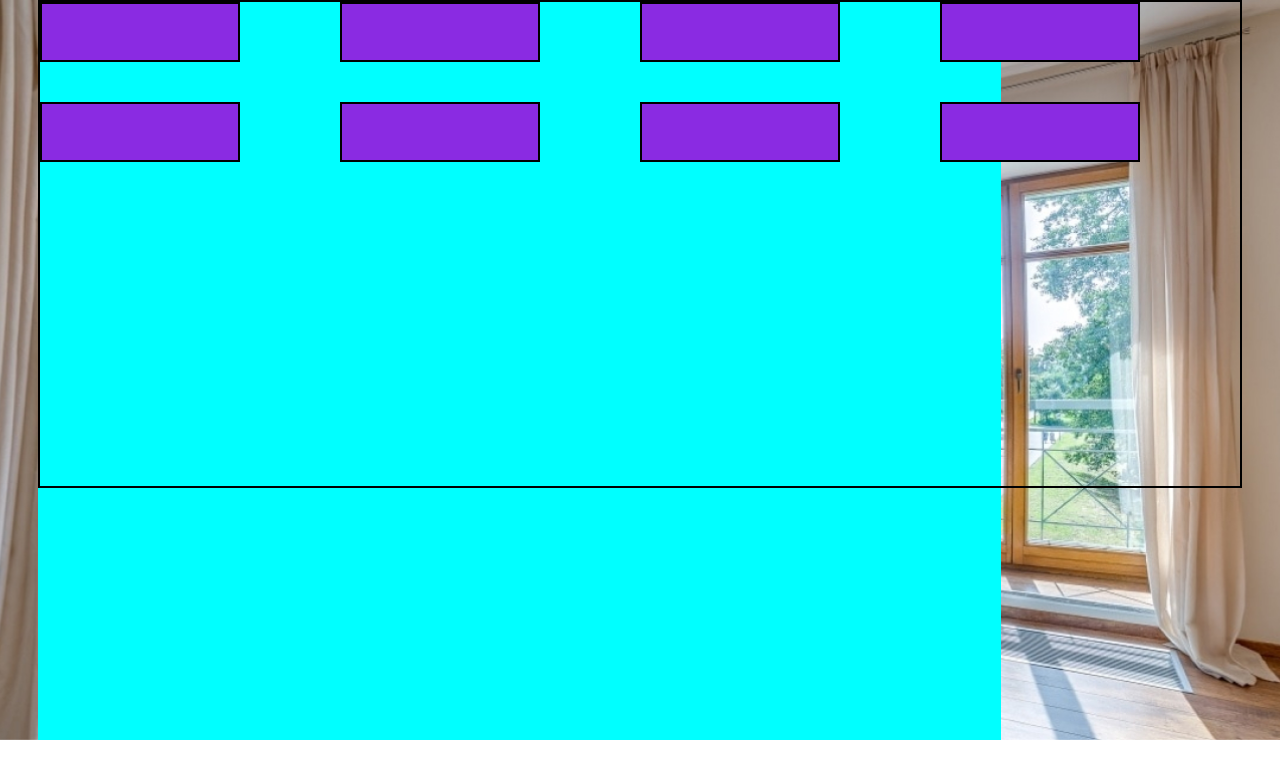
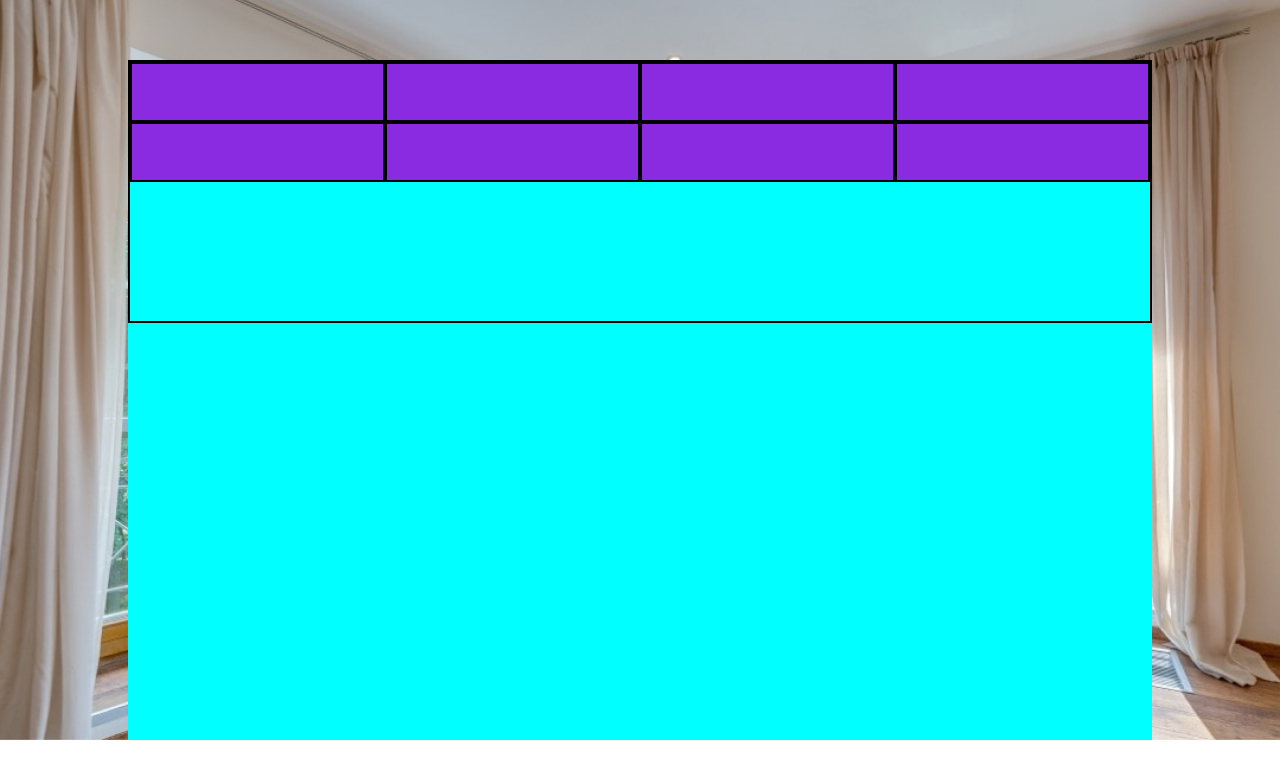
Before and after one commit to Russs11/glazing-of-houses-, a plain HTML site: page src/index.html in a window 1280 px wide. Drawn offline with Linux system fonts and the light colour scheme.

Commit message:
22.04.2022

```diff
--- a/src/scss/grids.scss
+++ b/src/scss/grids.scss
@@ -15,27 +15,31 @@
         background: url("../img/photo_windows.jpg");
         background-size: cover;
         background-position: center;
+        grid-template-columns: 1fr;
+        grid-template-rows: 1fr;
+        justify-items: center;
         width: 100%;
         height: 740px;
 
         .item-wrapper {
             display: grid;
             width: 80%;
+            margin-top: 60px;
             // height: 100%;
+            grid-template-columns: 1fr;
             background-color: aqua;
             .header {
                 display: grid;
-                grid-template-columns: 300px 300px 300px 300px;
-                grid-template-rows: 100px 100px 100px 100px;
+                grid-template-columns: repeat(4, 1fr);
+                grid-template-rows: 60px 60px ;
                 border: 2px solid #000;
             }
             .item {
                 display: flex;
                 justify-content: center;
                 align-items: center;
-                height: 60px;
-                width: 200px;
-                height: 60px;
+                height: 100%;
+                width: 100%;
                 border: 2px solid #000;
                 background-color: blueviolet;
             }
```
Also changed, not shown: src/css/grids.css.
